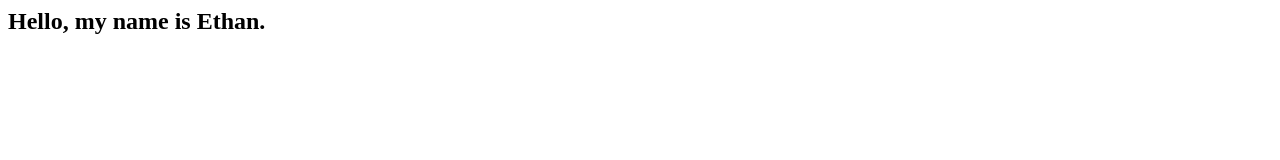
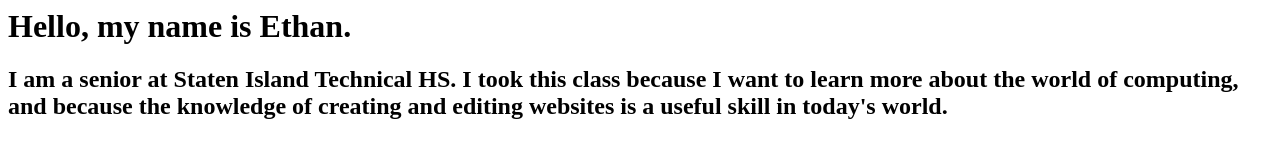
Before and after one commit to staten-island-tech/about-me-page-EthanEsk37, a plain HTML site: page index.html in a window 1280 px wide. Drawn offline with Linux system fonts and the light colour scheme.

Commit message:
Update index.html

```diff
--- a/index.html
+++ b/index.html
@@ -6,8 +6,11 @@
     <title>Document</title>
 </head>
 <body>
+    <h1>
+        Hello, my name is Ethan.
+    </h1>
     <h2>
-        Hello, my name is Ethan.
+        I am a senior at Staten Island Technical HS. I took this class because I want to learn more about the world of computing, and because the knowledge of creating and editing websites is a useful skill in today's world.
     </h2>
 </body>
 </html>
```
